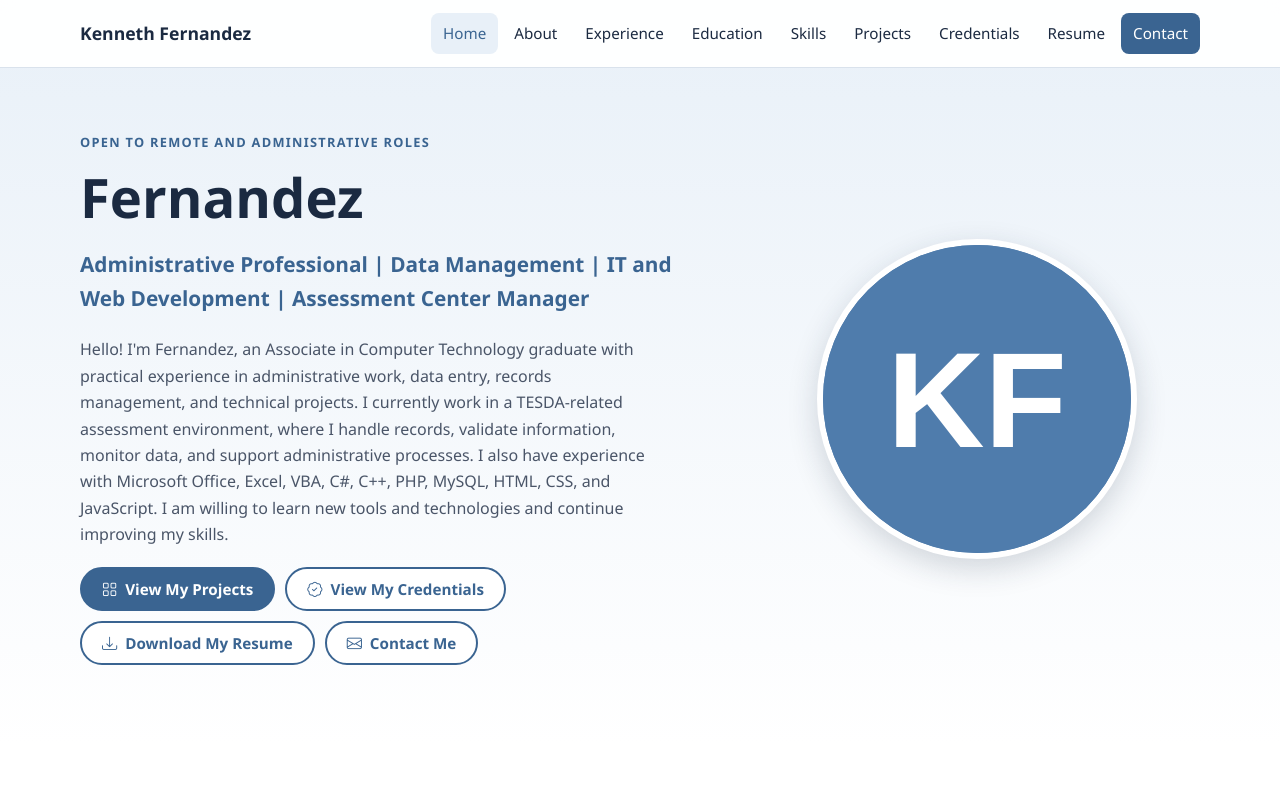
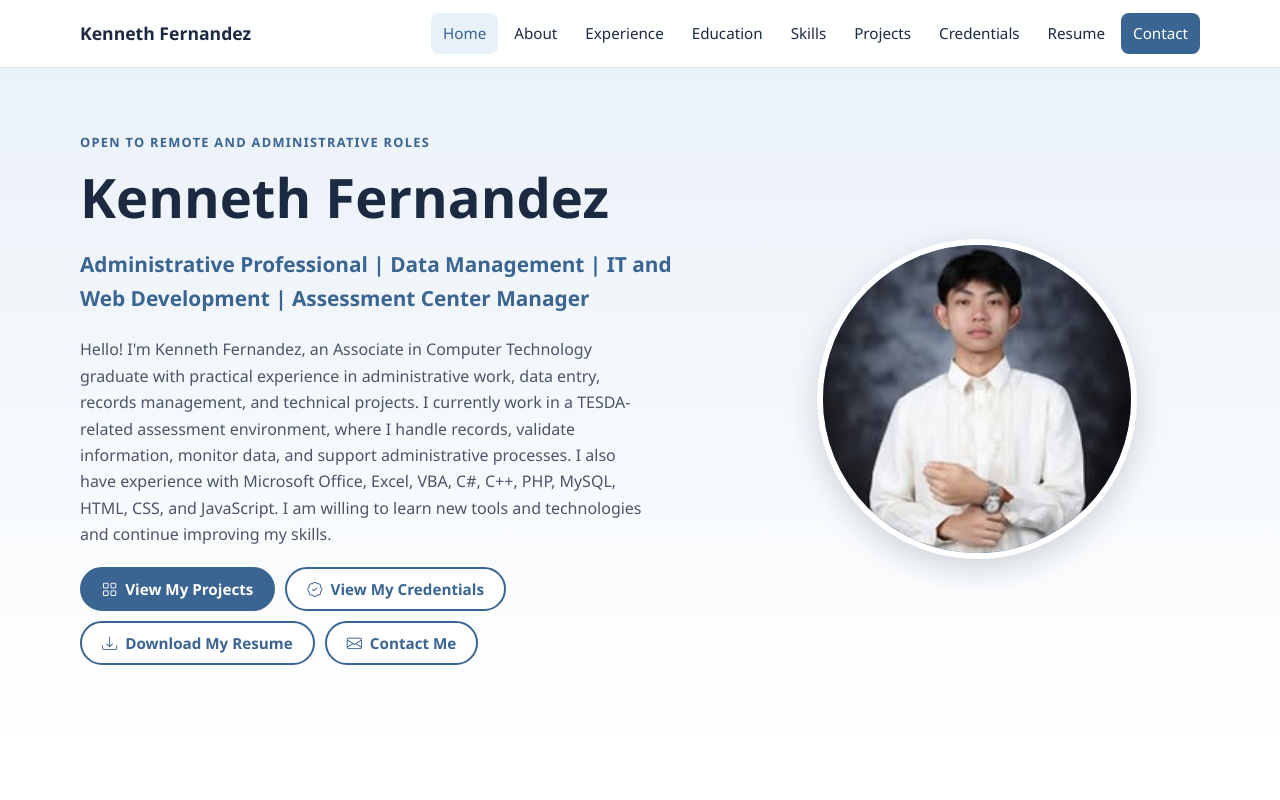
Before and after one commit to Zenitsuu22/KTHFADZ, a plain HTML site: page index.html in a window 1280 px wide. Shown: the top 800 px of the page. Drawn offline with nearby package versions, Linux system fonts and the light colour scheme; no server answers.

Commit message:
Update index.html

```diff
--- a/index.html
+++ b/index.html
@@ -46,10 +46,10 @@
       <div class="container hero-grid">
         <div class="hero-text reveal">
           <p class="eyebrow">Open to remote and administrative roles</p>
-          <h1> Fernandez</h1>
+          <h1>Kenneth Fernandez</h1>
           <p class="hero-title">Administrative Professional | Data Management | IT and Web Development | Assessment Center Manager</p>
           <!-- Edit your introduction here -->
-          <p class="hero-intro">Hello! I'm  Fernandez, an Associate in Computer Technology graduate with practical experience in administrative work, data entry, records management, and technical projects. I currently work in a TESDA-related assessment environment, where I handle records, validate information, monitor data, and support administrative processes. I also have experience with Microsoft Office, Excel, VBA, C#, C++, PHP, MySQL, HTML, CSS, and JavaScript. I am willing to learn new tools and technologies and continue improving my skills.</p>
+          <p class="hero-intro">Hello! I'm Kenneth Fernandez, an Associate in Computer Technology graduate with practical experience in administrative work, data entry, records management, and technical projects. I currently work in a TESDA-related assessment environment, where I handle records, validate information, monitor data, and support administrative processes. I also have experience with Microsoft Office, Excel, VBA, C#, C++, PHP, MySQL, HTML, CSS, and JavaScript. I am willing to learn new tools and technologies and continue improving my skills.</p>
           <div class="btn-row">
             <a href="#projects" class="btn btn-primary"><i class="bi bi-grid" aria-hidden="true"></i> View My Projects</a>
             <a href="#credentials" class="btn btn-outline"><i class="bi bi-patch-check" aria-hidden="true"></i> View My Credentials</a>
@@ -60,7 +60,7 @@
         <div class="hero-photo reveal">
           <!-- Put your photo at assets/images/profile.jpg -->
           <div class="avatar" id="avatar">
-            <img src="assets/icons/favicon.svg" alt="Profile photo of Kenneth Fernandez" width="320" height="320" id="profileImg">
+            <img src="assets/icons/Kenneth.jpg" alt="Profile photo of Kenneth Fernandez" width="320" height="320" id="profileImg">
             <span class="avatar-fallback" aria-hidden="true">KF</span>
           </div>
         </div>
@@ -311,7 +311,7 @@
             <h2>Professional summary</h2>
             <p>Associate in Computer Technology graduate and Assessment Center Manager at a TESDA-related assessment center, with hands-on experience in data entry, record validation, attendance and enrollment monitoring, and spreadsheet organization. Familiar with Microsoft Office, Excel, Access, VBA, PHP, MySQL, HTML, CSS, and JavaScript, and eager to grow in administrative support, IT support, web development, and AI automation.</p>
             <div class="btn-row">
-              <a href="credentials/Resume.pdf" class="btn btn-primary" download data-resume-link><i class="bi bi-download" aria-hidden="true"></i> Download Resume (PDF)</a>
+              <a href="assets/credentials/Kenneth_Fernandez_Resume.pdf" class="btn btn-primary" download data-resume-link><i class="bi bi-download" aria-hidden="true"></i> Download Resume (PDF)</a>
               <a href="https://drive.google.com/drive/u/0/folders/1vaPvg_CQtG3AVZ1uMIx9hk2ad6WndrCz" class="btn btn-outline" target="_blank" rel="noopener noreferrer"><i class="bi bi-box-arrow-up-right" aria-hidden="true"></i> View Additional Credentials and Resume Files</a>
             </div>
             <p class="notice" id="resumeNotice" hidden></p>
```
